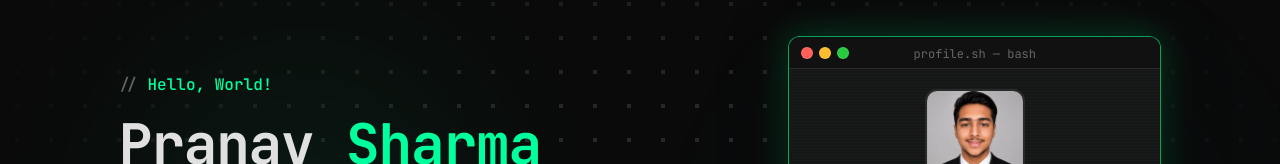
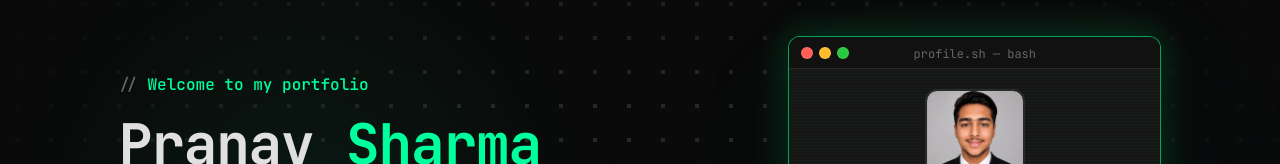
Before and after one commit to PranavSharma1008/Portfolio, a React (Vite) app: page / in a window 1280 px wide. Shown: the part 183-347 px from the top of the page. Built offline with nearby package versions, Linux system fonts and the light colour scheme; no server answers.

Commit message:
chore(hero): update greeting text to '// Welcome to my portfolio'

```diff
--- a/src/components/Hero.jsx
+++ b/src/components/Hero.jsx
@@ -43,7 +43,7 @@ const Hero = () => {
           transition={{ duration: 0.5, ease: 'easeOut' }}
         >
           <TypingText as="p" className="hero-greeting" delay={0.15} duration={0.45}>
-            Hello, World!
+            Welcome to my portfolio
           </TypingText>
 
           <TypingText as="h1" className="hero-name" delay={0.4} duration={0.8}>
```
